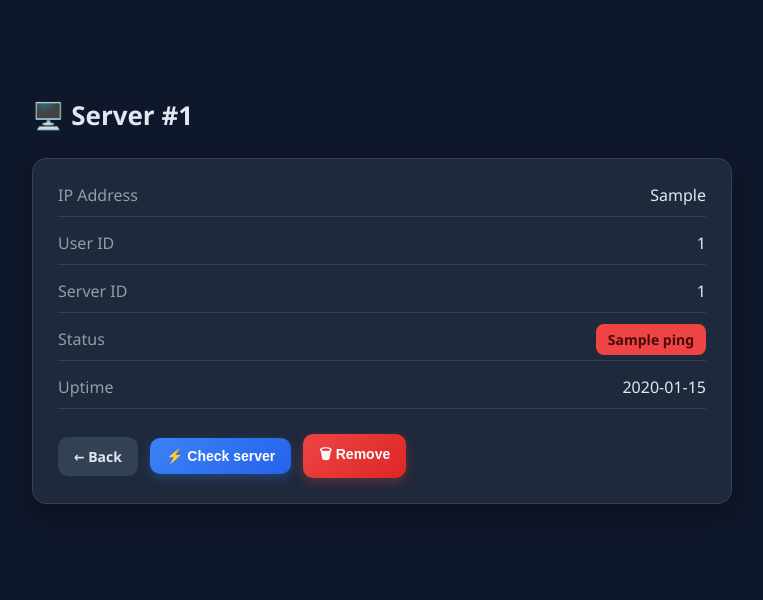
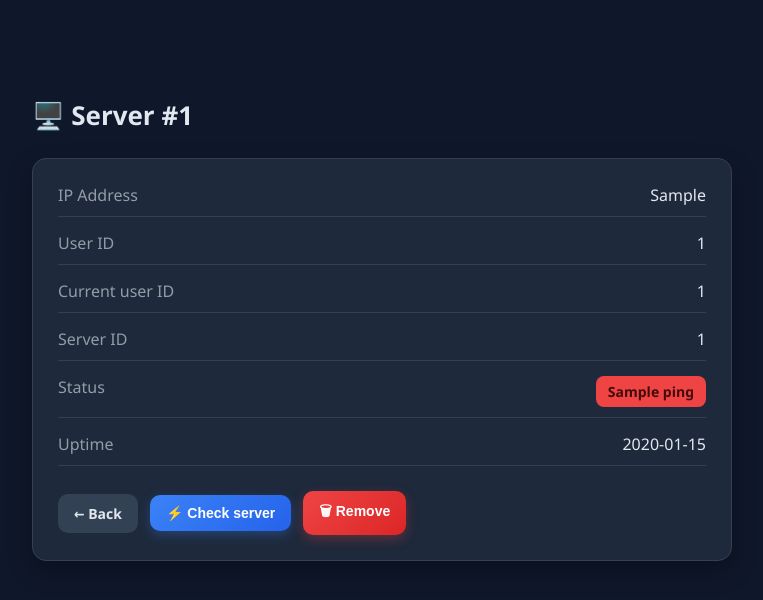
Before and after one commit to KlyaksaOFF/ServerOpsMonitor, a FastAPI app: template api/templates/info_server.html in a window 1280 px wide. Shown: the top 600 px of the page, without its empty margins (258-1021 px from the left). Run offline with FastAPI, Linux system fonts and the light colour scheme; the template is opened without the code that fills it: most values are stand-ins (such as "Sample title", 1, 10 or a date in 2020); parts of the project's set-up code (start-up, migrations or seed data) failed here and were passed over.

Commit message:
web-version: updated, The user is ID is now checked against the page they connect to, which eliminates attempts to access other people is servers.

```diff
--- a/api/routes/server.py
+++ b/api/routes/server.py
@@ -121,8 +121,10 @@ async def remove_server(user_id: int, server_id: int):
 @router.get('/servers/{user_id}/{server_id}', response_class=HTMLResponse)
 async def info_server(user_id: int, server_id: int, request: Request):
     server = await get_server_by_id(server_id)
+    current_user_id = int(request.cookies.get("user_id"))
+
     return templates.TemplateResponse(
         name='info_server.html',
         request=request,
-        context={'user_id': user_id, 'server': server}
+        context={'user_id': user_id, 'server': server, 'current_user_id': current_user_id}
     )
--- a/api/templates/info_server.html
+++ b/api/templates/info_server.html
@@ -37,6 +37,7 @@
             margin-bottom: 15px;
             padding-bottom: 10px;
             border-bottom: 1px solid #334155;
+            gap: 20px;
         }
 
         .label {
@@ -45,6 +46,8 @@
 
         .value {
             font-weight: 500;
+            text-align: right;
+            word-break: break-word;
         }
 
         .status {
@@ -52,6 +55,7 @@
             border-radius: 8px;
             font-size: 14px;
             font-weight: 600;
+            display: inline-block;
         }
 
         .green {
@@ -74,6 +78,7 @@
             display: flex;
             gap: 12px;
             align-items: center;
+            flex-wrap: wrap;
         }
 
         .inline-form {
@@ -94,7 +99,6 @@
             text-decoration: none;
         }
 
-        /* BACK */
         .btn-back {
             background: #334155;
             color: #e2e8f0;
@@ -105,7 +109,6 @@
             transform: translateY(-1px);
         }
 
-        /* CHECK */
         .btn-check {
             background: linear-gradient(135deg, #3b82f6, #2563eb);
             color: white;
@@ -118,7 +121,6 @@
             box-shadow: 0 6px 16px rgba(59, 130, 246, 0.4);
         }
 
-        /* DELETE */
         .btn-delete {
             background: linear-gradient(135deg, #ef4444, #dc2626);
             color: white;
@@ -134,12 +136,44 @@
         .btn:active {
             transform: scale(0.97);
         }
+
+        .error-card {
+            background: #3f1d1d;
+            border: 1px solid #ef4444;
+        }
+
+        .error-title {
+            margin: 0 0 10px;
+            font-size: 24px;
+            color: #fecaca;
+        }
+
+        .error-text {
+            margin: 0;
+            color: #fecaca;
+            font-size: 16px;
+            line-height: 1.5;
+        }
     </style>
 </head>
 
 <body>
 
 <div class="container">
+    {% if user_id != current_user_id %}
+        <h1>⛔ Access denied</h1>
+
+        <div class="card error-card">
+            <h2 class="error-title">Вам не доступна данная страница</h2>
+            <p class="error-text">
+                Ваш айди не совпадает с владельцем
+            </p>
+
+            <div class="actions">
+                <a href="/servers" class="btn btn-back">← Back</a>
+            </div>
+        </div>
+    {% else %}
         <h1>🖥️ Server #{{ server.id }}</h1>
 
         <div class="card">
@@ -152,6 +186,11 @@
             <div class="row">
                 <div class="label">User ID</div>
                 <div class="value">{{ user_id }}</div>
+            </div>
+
+            <div class="row">
+                <div class="label">Current user ID</div>
+                <div class="value">{{ current_user_id }}</div>
             </div>
 
             <div class="row">
@@ -202,6 +241,9 @@
                 >
                     🗑 Remove
                 </button>
+            </div>
+
+        </div>
 
         <script>
         async function deleteServer(userId, serverId) {
@@ -211,9 +253,7 @@
             window.location.href = '/servers';
         }
         </script>
-        </div>
-
-    </div>
+    {% endif %}
 </div>
 
 </body>
```
Lines whose indentation alone changed are shown as unchanged.
